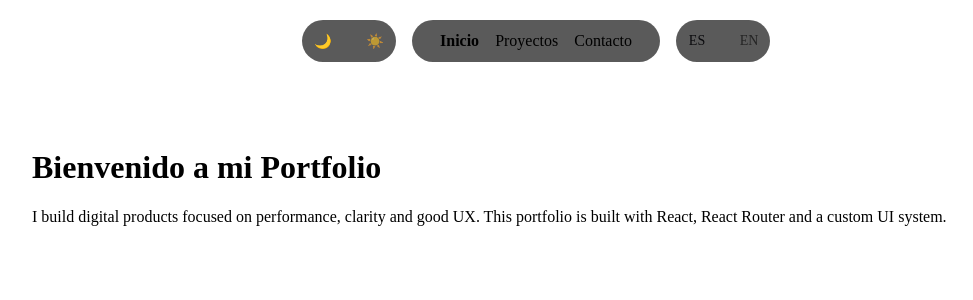
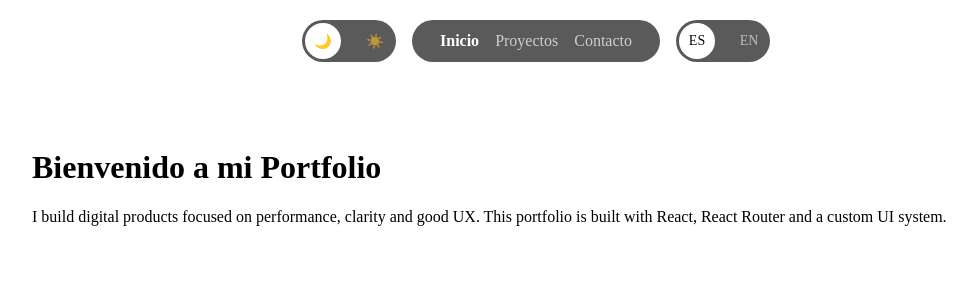
Before and after one commit to tomasitogh/shiny-potato-portfolio, a React (Vite) app: page / in a window 1280 px wide. Shown: the top 300 px of the page, without its empty margins (104-1077 px from the left). Built offline with nearby package versions, Linux system fonts and the light colour scheme.

Commit message:
se reaturaron las variables de themes para poder hacer ese efecto de seleccioado en cada pill chiquita

```diff
--- a/src/App.css
+++ b/src/App.css
@@ -12,6 +12,10 @@
   --text: #ffffff;
   --subtext: rgba(255, 255, 255, 0.7);
   --pill-bg: rgba(20, 20, 20, 0.7);
+
+  --pill-text: var(--text);
+  --nav-active: var(--text);
+  --nav-inactive: var(--subtext);
 }
 
 body.light-mode {
@@ -19,6 +23,10 @@
   --text: #111111;
   --subtext: rgba(0, 0, 0, 0.6);
   --pill-bg: rgba(255, 255, 255, 0.7);
+
+  --pill-text: var(--text);
+  --nav-active: var(--text);
+  --nav-inactive: var(--subtext);
 }
 
 body {
```
